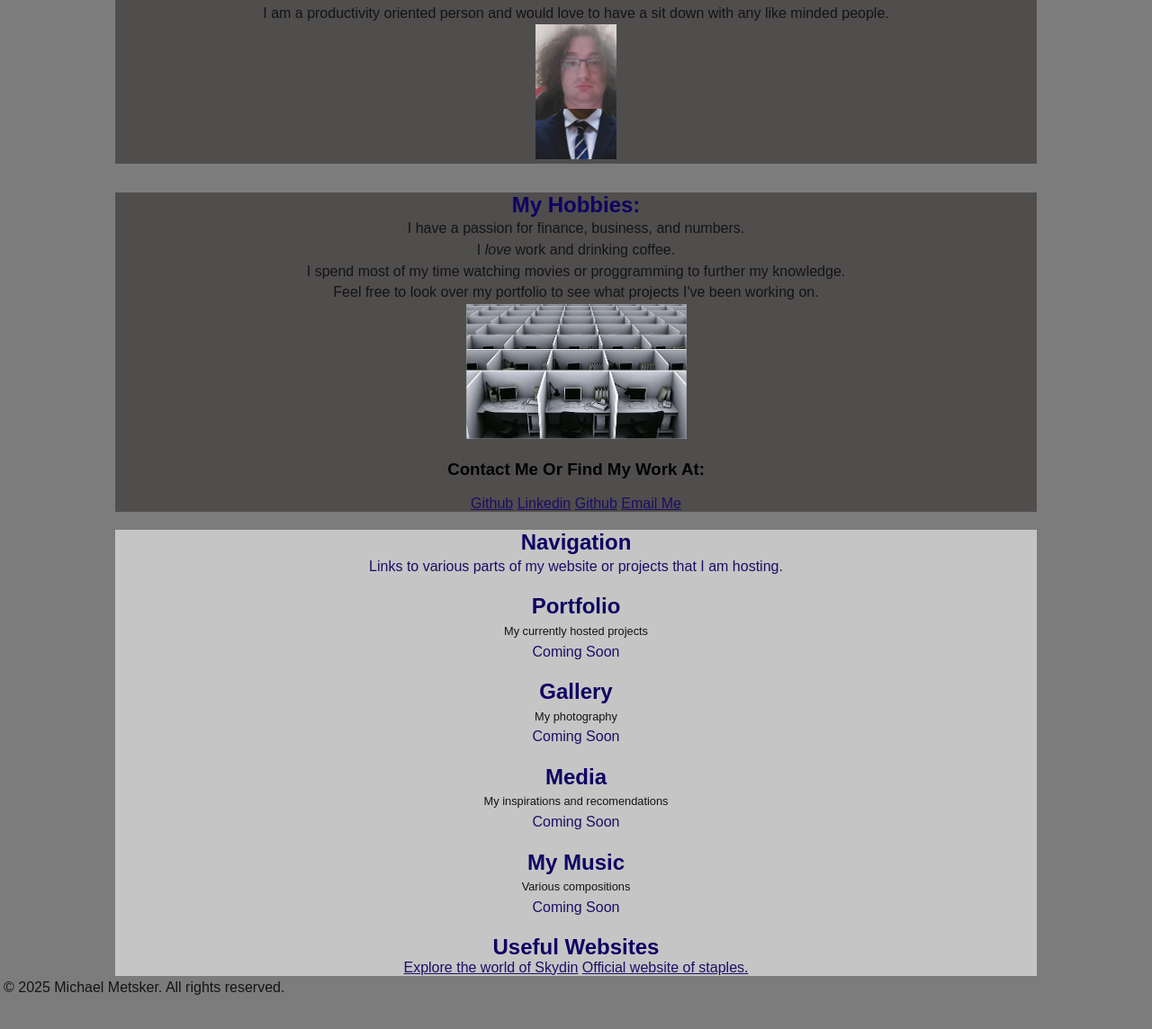
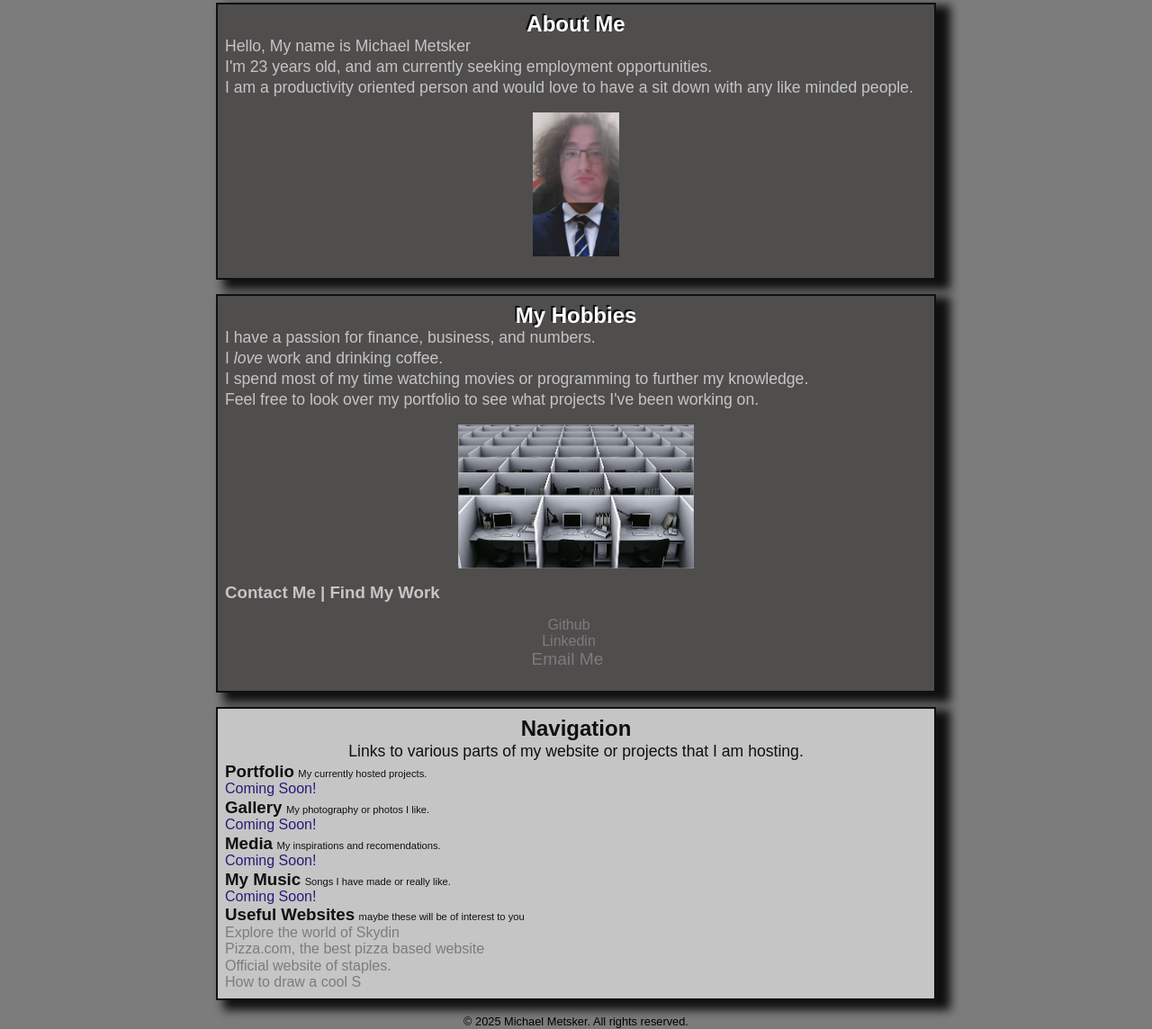
Before and after one commit to michaelsmetsker2/michael_zone, a plain HTML site: page boring/index.html in a window 1280 px wide. Shown: the part 479-1623 px from the top of the page at 90% size. Before the commit the page ends 1590 px from the top, so only its background shows below. Drawn offline with nearby package versions, Linux system fonts and the light colour scheme.

Commit message:
added the next week of boringy

```diff
--- a/boring/index.html
+++ b/boring/index.html
@@ -2,67 +2,69 @@
 <html lang="en">
 
 <head>
-	<!-- Michael Metsker, 7/18/2025, CS125H - lab 3 - Term Project Home Page v2 -->
+	<!-- Michael Metsker, 7/18/2025, CS125H - lab 4 - Term Project Home Page v3 -->
 	<meta charset="utf-8">
-	<title>Michael Metsker</title>
+	<title>Meet Michael Metsker</title>
 	<meta name="description" content="Michael Metsker's Personal Website">
 	<meta name="author" content="Michael Metsker">
+	<link rel="stylesheet" href="https://yarnpkg.com/en/package/normalize.css">
 	<link rel="stylesheet" href="styles/style.css">
-	<link rel="stylesheet" href="https://yarnpkg.com/en/package/normalize.css">
 
 </head>
 <body>
 	<header>
-		<img id="office-building" src="images/office-building.jpg" alt="Drab skyscraper">
-		<h1>Michael's Website</h1>
+		<img src="images/office-building.jpg" alt="Drab skyscraper">
+		<h1>Meet Michael Metsker</h1>
 		<hr>
 	</header>
 
 	<main>
 		<section>
 			<h2>About Me</h2>
-			<p>Hello, My name is Michael.</p>
+			<p>Hello, My name is Michael Metsker</p>
 			<p>I'm 23 years old, and am currently seeking employment opportunities.</p>
 			<p>I am a productivity oriented person and would love to have a sit down with any like minded people.</p>
 			<img src="images/michael.png" alt="A photo of Michael looking his best">
 		</section>
 
 		<section>
-			<h2>My Hobbies:</h2>
+			<h2>My Hobbies</h2>
 			<p>I have a passion for finance, business, and numbers.</p>
 			<p>I <em>love</em> work and drinking coffee.</p>
-			<p>I spend most of my time watching movies or proggramming to further my knowledge.</p>
+			<p>I spend most of my time watching movies or programming to further my knowledge.</p>
 			<p>Feel free to look over my portfolio to see what projects I've been working on.</p>
 			<img src="images/cubicles.png" alt="A photo of a productive enviornment">
 
-			<h3>Contact Me Or Find My Work At:</h3>
-			<a href="https://github.com/michaelsmetsker2" title="My github" target="_blank">Github</a>
-			<a href="https://www.linkedin.com/in/michael-metsker-69403824b/" title="My Linkedin" target="_blank">Linkedin</a>
-			<!-- This second github link will be replaced with my resume, it has not been updated yet-->
-			<a href="https://github.com/michaelsmetsker2" title="My github" target="_blank">Github</a>
-			<a href="mailto:michaelsmetsker2@gmail.com" title="My e-mail" target="_blank">Email Me</a>
+			<h3>Contact Me &#124; Find My Work</h3>
+			<ul>
+				<li><a href="https://github.com/michaelsmetsker2" title="My github" target="_blank">Github</a></li>
+				<li><a href="https://www.linkedin.com/in/michael-metsker-69403824b/" title="My Linkedin" target="_blank">Linkedin</a></li>
+				<li><a href="mailto:michaelsmetsker2@gmail.com" title="My e-mail" target="_blank">Email Me</a></li>
+			</ul>
 		</section>
 
-
-		<article>
+		<nav>
 			<h2>Navigation</h2>
-			<p class = "coming-soon">Links to various parts of my website or projects that I am hosting.</p>
-			<h2>Portfolio</h2>
-			<p><small>My currently hosted projects</small></p>
-			<p class = "coming-soon">Coming Soon</p>
-			<h2>Gallery</h2>
-			<p><small>My photography</small></p>
-			<p class = "coming-soon">Coming Soon</p>
-			<h2>Media</h2>
-			<p><small>My inspirations and recomendations</small></p>
-			<p class = "coming-soon">Coming Soon</p>
-			<h2>My Music</h2>
-			<p><small>Various compositions</small></p>
-			<p class = "coming-soon">Coming Soon</p>
-			<h2>Useful Websites</h2>
-			<a href="https://www.skydin.com" title="Visit Skydin.com to explore mystical tools and insights!" target="_blank">Explore the world of Skydin</a>
+			<p>Links to various parts of my website or projects that I am hosting.</p>
+			<h3>Portfolio</h3>
+			<span>My currently hosted projects.</span>
+			<a href="" title="All my accomplishments" target="_blank">Coming Soon!</a>
+			<h3>Gallery</h3>
+			<span>My photography or photos I like.</span>
+			<a href="" title="See what photos I'd like to share" target="_blank">Coming Soon!</a>
+			<h3>Media</h3>
+			<span>My inspirations and recomendations.</span>
+			<a href="" title="See what media I'd like to share" target="_blank">Coming Soon!</a>
+			<h3>My Music</h3>
+			<span>Songs I have made or really like.</span>
+			<a href="" title="See my music" target="_blank">Coming Soon!</a>
+			<h3>Useful Websites</h3>
+			<span>maybe these will be of interest to you</span>
+			<a href="http://www.skydin.com" title="Visit Skydin.com to explore mystical tools and insights!" target="_blank">Explore the world of Skydin</a>
+			<a href="https://www.pizza.com" title="All the pizza information you could wish for" target="_blank">Pizza.com, the best pizza based website</a>
 			<a href="https://www.staples.com/" title="Visit staples.com to for great prices on all office equipment." target="_blank">Official website of staples.</a>
-		</article>
+			<a href="https://drippingquills.com/t/how-to-draw-the-cool-s/9433" title="Learn how to draw the famous &quot;Cool S&quot;" target="_blank">How to draw a cool S</a>
+		</nav>
 	</main>
 
 
--- a/boring/styles/style.css
+++ b/boring/styles/style.css
@@ -1,83 +1,118 @@
+/* Michael Metsker, 7/18/2025, CS125H - lab 4 - css v2 */
+
+/* custom property */
 :root {
     --veryLightGrey: #c5c5c5;
     --lightGrey: #7c7c7c;
     --darkGrey: #504d4d;
-    --almostBlack: #141414;
+    --almostBlack: #101010;
     --darkBlue: #0f0162;
-    --hazyBlue: #1b0e65;
+    --hazyPurple: #271b78;
 }
-
+* {
+  margin: 0;
+  padding: 0;
+}
 body {
     font-size: 100%;
     background-color: var(--lightGrey);
     font-family: Arial, Helvetica, sans-serif;
+    width: 70%;
+    max-width: 800px;
+    margin: 0 auto;
 }
 
+/* Generic anchor pseudo-classes */
 a:link {
-    color: var(--hazyBlue);
-}
-a:hover {
-    color: var(--darkBlue);
+    color: var(--lightGrey);
+    text-decoration: none;
 }
 a:visited {
-    color: var(--hazyBlue);
+    color: var(--hazyPurple);
 }
 a:hover, a:focus {
-    color: var(--lightGrey);
+    font-size: larger;
 }
 
-header {
+/* Plain element and combo plain element selectors go here */
+h1, h2{
     text-align: center;
 }
-
+p {
+    font-size: 1.1em;
+    line-height: 1.3em;
+}
+hr {
+    width: 100%
+}
+/* Styles for header */
+header {
+    padding: 2em;
+}
+header h1 {
+    text-shadow: 1px 2px 1px white;
+    letter-spacing: 0.5em;
+    font-variant: small-caps;
+}
+header img {
+    height: 20em;
+    display: block;
+    margin: 0 auto;
+}
+section, nav {
+    box-shadow: 12px 7px 10px 4px var(--almostBlack);
+    border: 2px solid var(--almostBlack);
+    padding: .5em;
+    margin: 1em 0;
+}
+/* Styles for main */
+main {
+    color: var(--veryLightGrey);
+}
+/* Styles for sections nested in main */
 section {
-    text-align: center;
-    margin-bottom: 5px;
-    margin: 0 auto;
-    width: 80%;
     background-color: var(--darkGrey);
 }
+section h2 {
+    color:white;
+    text-shadow: -2px -2px var(--almostBlack);
+}
 section img {
-    height: 150px;
+    display: block;
+    margin: 1em auto;
+    height: 10em;
 }
-
-/* adds a gep when two sections follow eachother */
-section + section {
-  margin-top: 2rem;
+section ul {
+    list-style-type: none;
+    text-align: center;
+    padding: 1em;
 }
-
-article {
+section ul li {
+    display: inline block;
+    margin-right: 1em;
+}
+section ul li:last-of-type {
+    font-size: 1.2em;
+}
+/*styles for nav nested in main */
+nav {
+    background-color: var(--veryLightGrey);
+    color: var(--almostBlack);
+}
+nav p {
     text-align: center;
-    margin: 0 auto;
-    width: 80%;
-    background-color: var(--veryLightGrey);
 }
-
-h1, h2{
-    margin-bottom: 0px;
-    color: var(--darkBlue);
+nav h3 {
+    display: inline;
 }
-
-hr {
-    width: 80%;
+nav a {
+    display: block;
 }
-
-p {
-    color: var(--almostBlack);
-    font-size: 1em;
-    line-height: 1.1;
-    margin: 2px;
-    padding: 2px;
-}
-
-small {
+nav span{
     font-size: .7em;
 }
-
-#office-building {
-    height: 300px;
+/* syles for footer nested in main */
+footer p {
+    font-size: .8em;
+    text-align: center;
 }
-
-.coming-soon {
-    color: var(--hazyBlue);
-}
```
